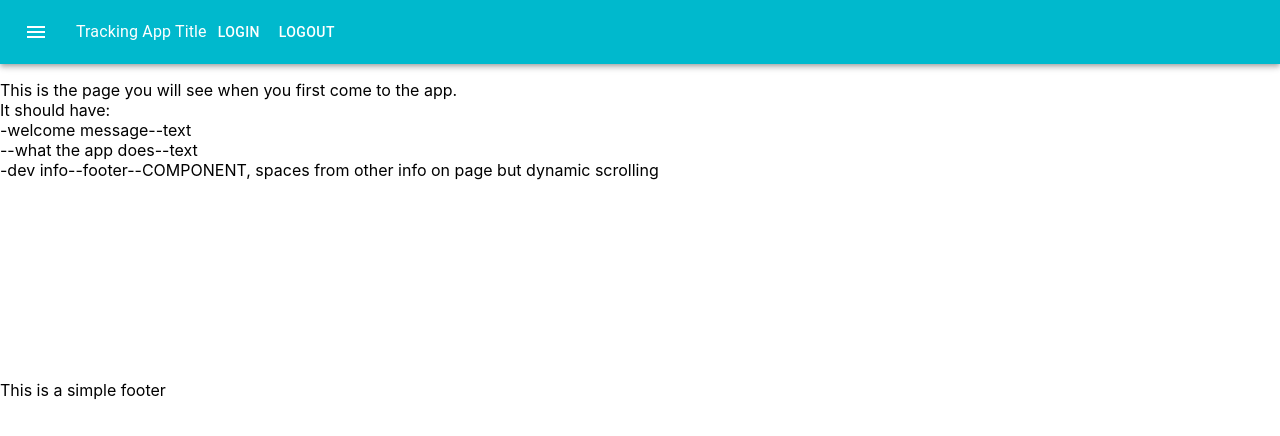
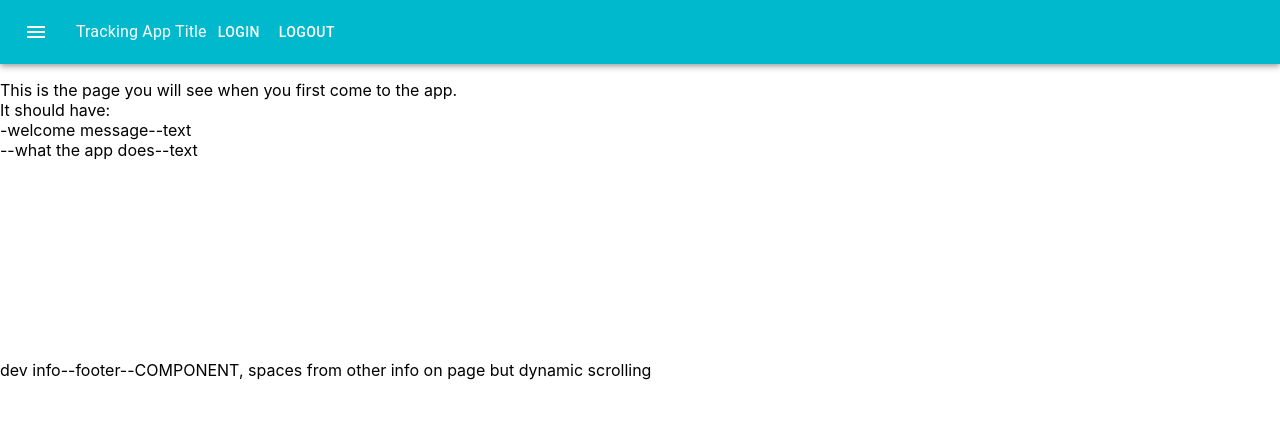
Before and after one commit to SPFlores/Tracking, a React (Create React App) app in the folder client/: page / in a window 1280 px wide. Shown: the top 436 px of the page. Built offline with nearby package versions, Linux system fonts and the light colour scheme.

Commit message:
footer placetext

```diff
--- a/client/src/components/Footer/Footer.js
+++ b/client/src/components/Footer/Footer.js
@@ -3,7 +3,7 @@ import React from 'react'
 const Footer = _ => {
   return (
     <div class='footer-main'>
-      <p>This is a simple footer</p>
+      <p>dev info--footer--COMPONENT, spaces from other info on page but dynamic scrolling</p>
     </div>
   )
 }
--- a/client/src/pages/Landing/Landing.js
+++ b/client/src/pages/Landing/Landing.js
@@ -12,8 +12,6 @@ const Landing = _ => {
           -welcome message--text
           <br />
           --what the app does--text
-          <br />
-          -dev info--footer--COMPONENT, spaces from other info on page but dynamic scrolling
         </p>
       </div>
     </>
```
